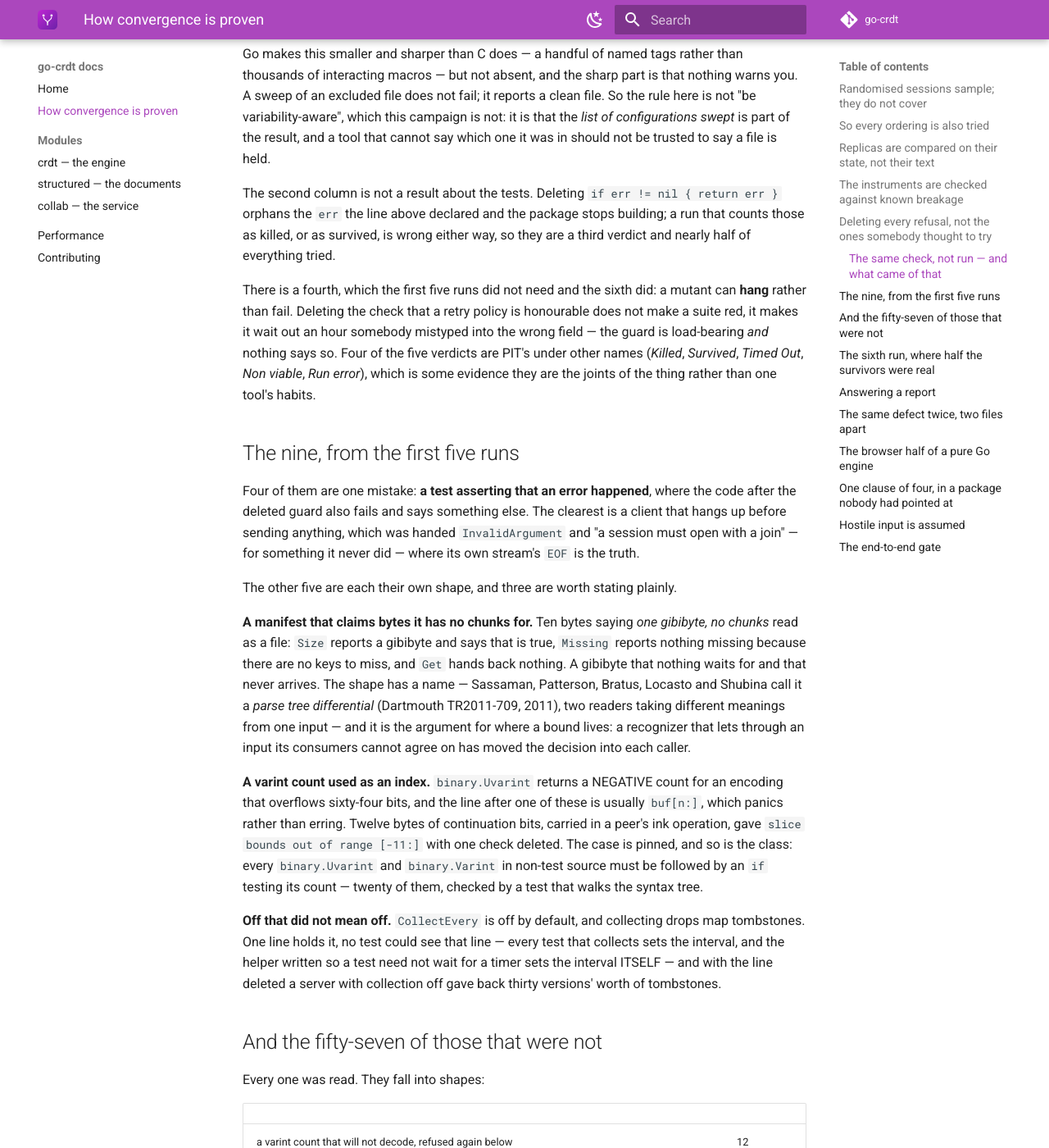
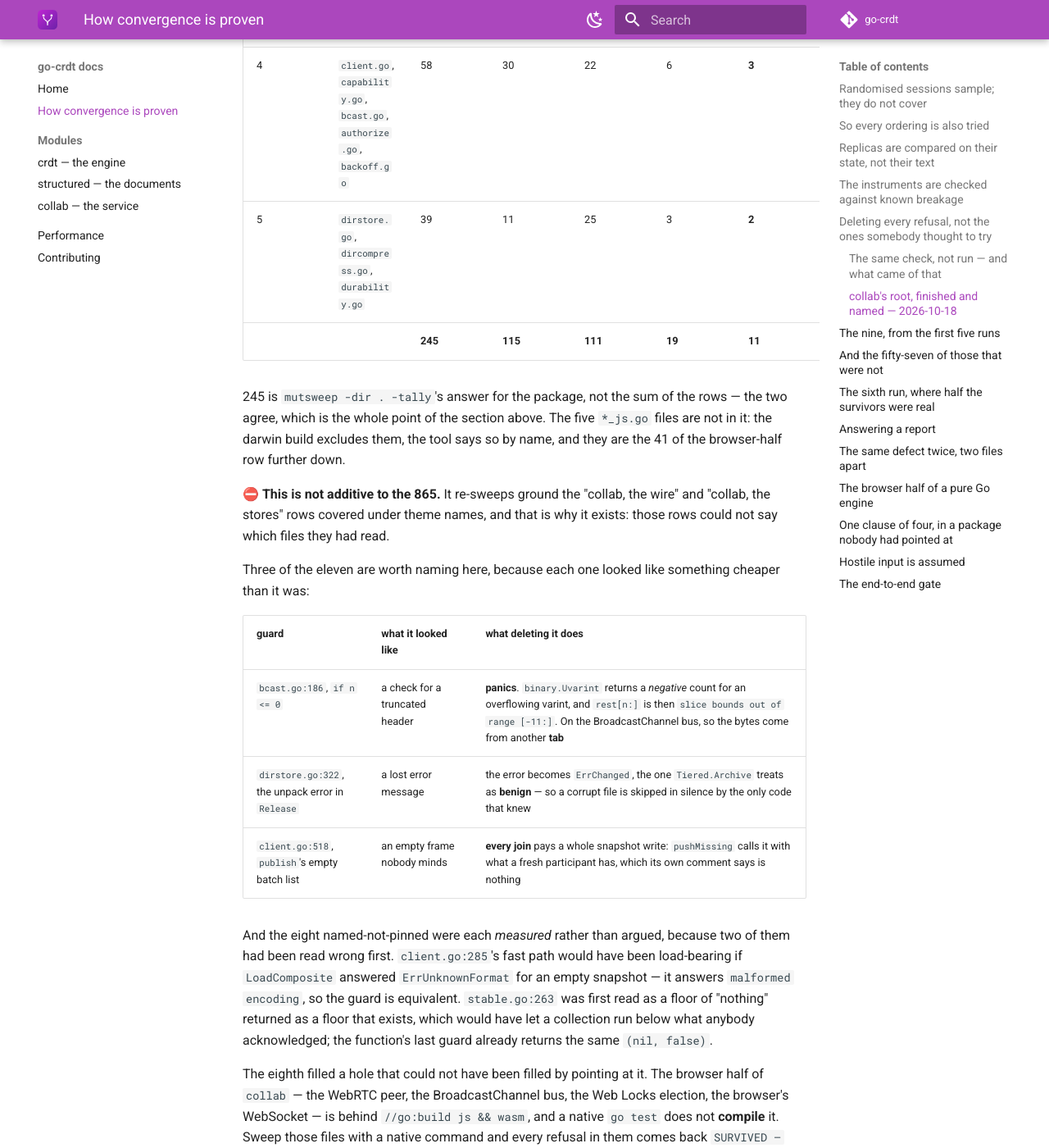
Before and after one commit to go-crdt/docs, an MkDocs documentation site: the page built from docs/methodology.md, in a window 1280 px wide and 1400 px high, scrolled down 4657 px. Shown: the whole window at 82% size. Built offline with MkDocs 1.6.1 and Material for MkDocs 9.7.7, drawn with Linux system fonts in a browser that asks for light colours; the version menu is left out; some of the changed text lies outside the part shown.

Commit message:
methodology: collab's root, finished and named (#25)
Five chunks, every file named, and the total compared with the package rather
than with itself: 245 subjects, 115 not mutants, 111 caught, 19 survived, 11
held and 8 named. 245 is what `mutsweep -dir . -tally` answers for the
package, and the rows add to it -- which is the point of the section above,
where they did not.

⛔ Said plainly in the section: this is NOT additive to the 865. It re-sweeps
ground the "collab, the wire" and "collab, the stores" rows covered under
theme names, and that is why it exists -- those rows could not say which files
they had read.

Three of the eleven are named in a table, because each looked cheaper than it
was: bcast.go:186 PANICS when deleted (Uvarint returns a negative count for an
overflowing varint, and the bytes come from another browser tab);
dirstore.go:322 turns a corrupt file into ErrChanged, the one error Archive
treats as benign; client.go:518 costs a whole snapshot write on EVERY join.

And it records that the eight named-not-pinned were measured rather than
argued, with the two that had been read wrong first.

Co-authored-by: Claude Opus 5 <noreply@anthropic.com>

```diff
--- a/docs/methodology.md
+++ b/docs/methodology.md
@@ -160,6 +160,46 @@ statements being the example given — and surfaces the survivors as findings in
 review. A diff-shaped campaign never has to be chunked, so it never has to be
 accounted for. A whole-package campaign does, and that accounting is the part no
 instrument here was doing.
+
+### `collab`'s root, finished and named — 2026-10-18
+
+Five chunks, every file named, and the total compared with the package rather
+than with itself:
+
+| chunk | files | subjects | not mutants | caught | survived | **held** | named |
+| --- | --- | --- | --- | --- | --- | --- | --- |
+| 1 | `wire.go`, `server.go` | 55 | 24 | 27 | 4 | **2** | 2 |
+| 2 | `follow.go`, `sites.go`, `rejoin.go`, `grpc.go`, `stable.go`, `multistore.go` | 61 | 28 | 30 | 3 | **1** | 2 |
+| 3 | `reconnect.go`, `parts.go`, `tiered.go`, `serve_websocket.go`, `websocket.go`, `store.go` | 32 | 22 | 7 | 3 | **3** | 0 |
+| 4 | `client.go`, `capability.go`, `bcast.go`, `authorize.go`, `backoff.go` | 58 | 30 | 22 | 6 | **3** | 3 |
+| 5 | `dirstore.go`, `dircompress.go`, `durability.go` | 39 | 11 | 25 | 3 | **2** | 1 |
+| | | **245** | **115** | **111** | **19** | **11** | **8** |
+
+245 is `mutsweep -dir . -tally`'s answer for the package, not the sum of the
+rows — the two agree, which is the whole point of the section above. The five
+`*_js.go` files are not in it: the darwin build excludes them, the tool says so
+by name, and they are the 41 of the browser-half row further down.
+
+⛔ **This is not additive to the 865.** It re-sweeps ground the "collab, the
+wire" and "collab, the stores" rows covered under theme names, and that is why
+it exists: those rows could not say which files they had read.
+
+Three of the eleven are worth naming here, because each one looked like
+something cheaper than it was:
+
+| guard | what it looked like | what deleting it does |
+| --- | --- | --- |
+| `bcast.go:186`, `if n <= 0` | a check for a truncated header | **panics**. `binary.Uvarint` returns a *negative* count for an overflowing varint, and `rest[n:]` is then `slice bounds out of range [-11:]`. On the BroadcastChannel bus, so the bytes come from another **tab** |
+| `dirstore.go:322`, the unpack error in `Release` | a lost error message | the error becomes `ErrChanged`, the one `Tiered.Archive` treats as **benign** — so a corrupt file is skipped in silence by the only code that knew |
+| `client.go:518`, `publish`'s empty batch list | an empty frame nobody minds | **every join** pays a whole snapshot write: `pushMissing` calls it with what a fresh participant has, which its own comment says is nothing |
+
+And the eight named-not-pinned were each *measured* rather than argued, because
+two of them had been read wrong first. `client.go:285`'s fast path would have
+been load-bearing if `LoadComposite` answered `ErrUnknownFormat` for an empty
+snapshot — it answers `malformed encoding`, so the guard is equivalent.
+`stable.go:263` was first read as a floor of "nothing" returned as a floor that
+exists, which would have let a collection run below what anybody acknowledged;
+the function's last guard already returns the same `(nil, false)`.
 
 The eighth filled a hole that could not have been filled by pointing at it. The
 browser half of `collab` — the WebRTC peer, the BroadcastChannel bus, the Web
```
